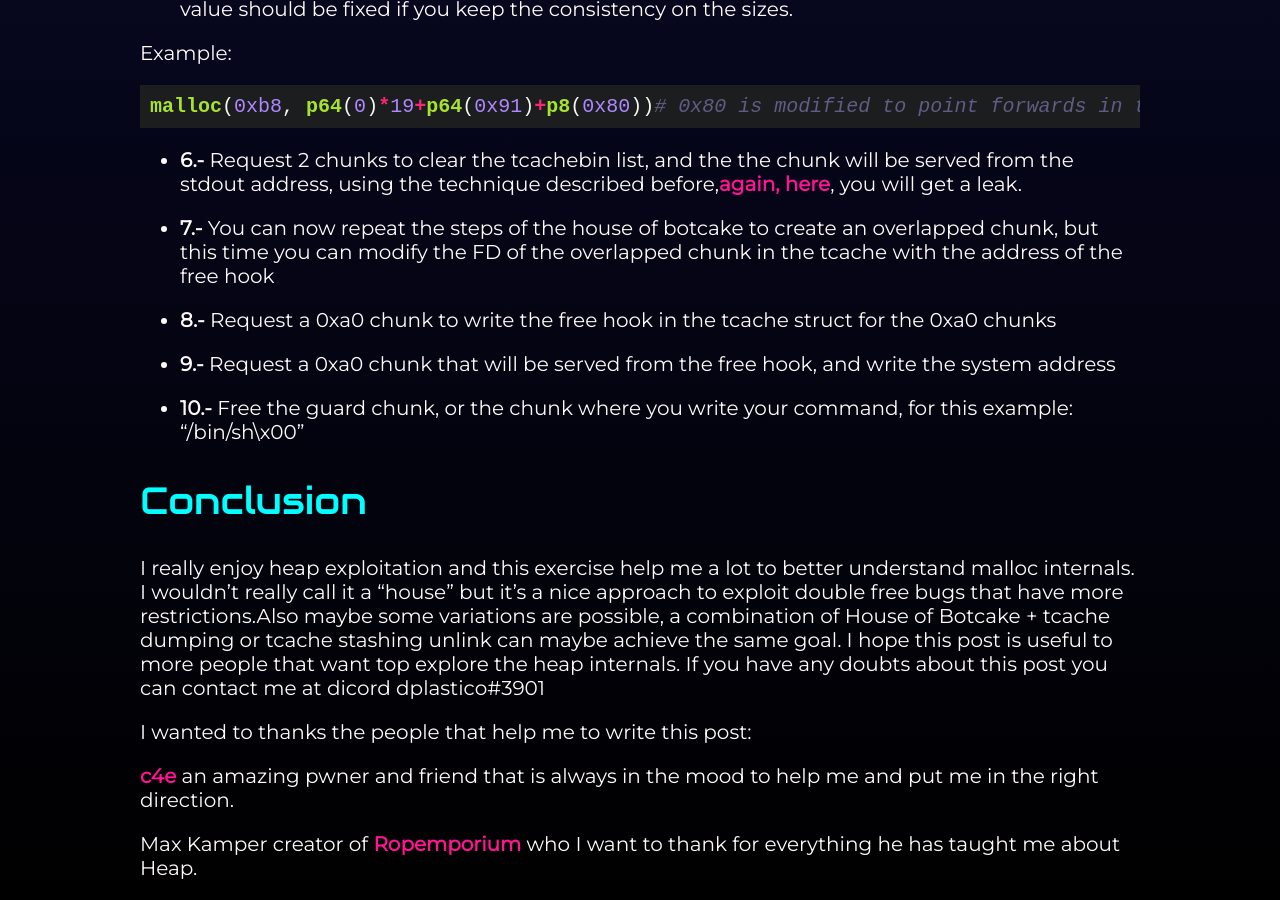
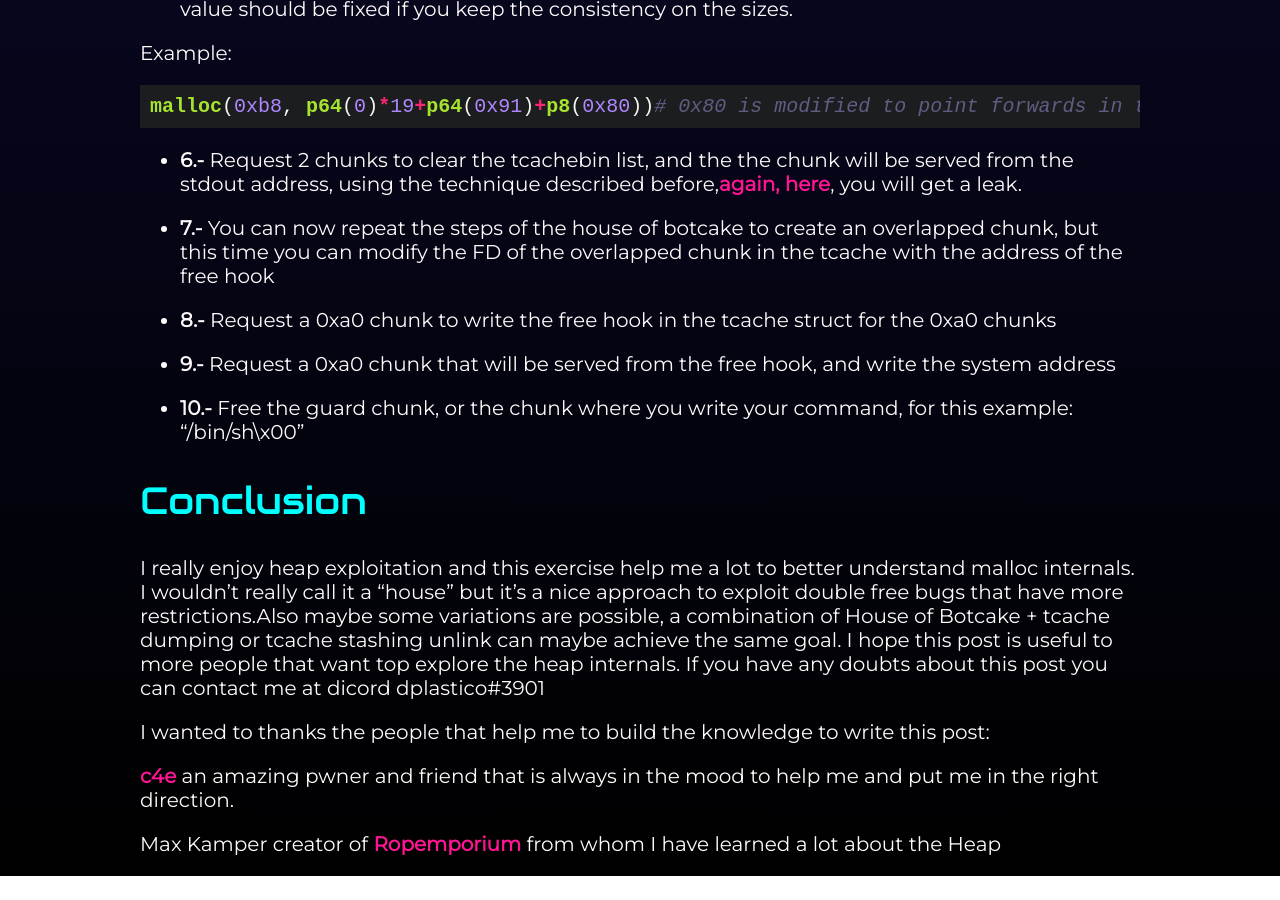
Before and after one commit to dplastico/dplastico.github.io, a Jekyll site: the page built from _posts/2021-10-17-Learning-Double-Restrictions:The-house-of-plastic-cake.md, in a window 1280 px wide and 900 px high, scrolled down 2764 px. Built offline with Jekyll 4.4.1, drawn with Linux system fonts in a browser that asks for light colours; nearby versions of some CDN libraries; after the commit the page ends 3640 px from its top, so only the background shows below that.

Commit message:
house of plastic v1.8

```diff
--- a/_posts/2021-10-17-Learning-Double-Restrictions:The-house-of-plastic-cake.md
+++ b/_posts/2021-10-17-Learning-Double-Restrictions:The-house-of-plastic-cake.md
@@ -88,8 +88,8 @@ malloc(0xb8, p64(0)*19+p64(0x91)+p8(0x80))# 0x80 is modified to point forwards i
 I really enjoy heap exploitation and this exercise help me a lot to better understand malloc internals. I wouldn't really call it a "house" but it's a nice approach to exploit double free bugs that have more restrictions.Also maybe some variations are possible, a combination of House of Botcake + tcache dumping or tcache stashing unlink can maybe achieve the same goal.
 I hope this post is useful to more people that want top explore the heap internals. If you have any doubts about this post you can contact me at dicord dplastico#3901
 
-I wanted to thanks the people that help me to write this post:
+I wanted to thanks the people that help me to build the knowledge to write this post:
 
 [c4e](https://c4ebt.github.io/) an amazing pwner and friend that is always in the mood to help me and put me in the right direction.
 
-Max Kamper creator of [Ropemporium](https://ropemporium.com/) who I want to thank for everything he has taught me about Heap.
+Max Kamper creator of [Ropemporium](https://ropemporium.com/) from whom I have learned a lot about the Heap
```
